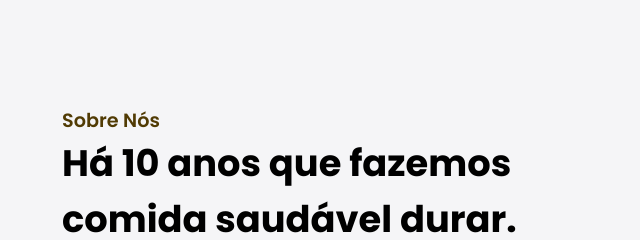
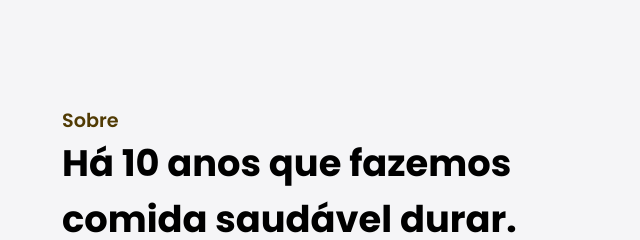
Before and after one commit to AndersonDias03/Site-de-Restaurante, a plain HTML site: page index.html in a window 1280 px wide. Shown: the part 804-1044 px from the top of the page, 32-672 px from the left. Drawn offline with nearby package versions, Linux system fonts and the light colour scheme; files whose address does not match are found by name.

Commit message:
alterado o texto

```diff
--- a/index.html
+++ b/index.html
@@ -45,7 +45,7 @@
       <section id="about">
         <div class="about-wrapper container">
           <div class="about-text">
-            <p class="small">Sobre Nós</p>
+            <p class="small">Sobre</p>
             <h2>Há 10 anos que fazemos comida saudável durar.</h2>
             <p>
                 Comida saudável, em suma, é aquela mais natural possível, livre de conservantes,
```
